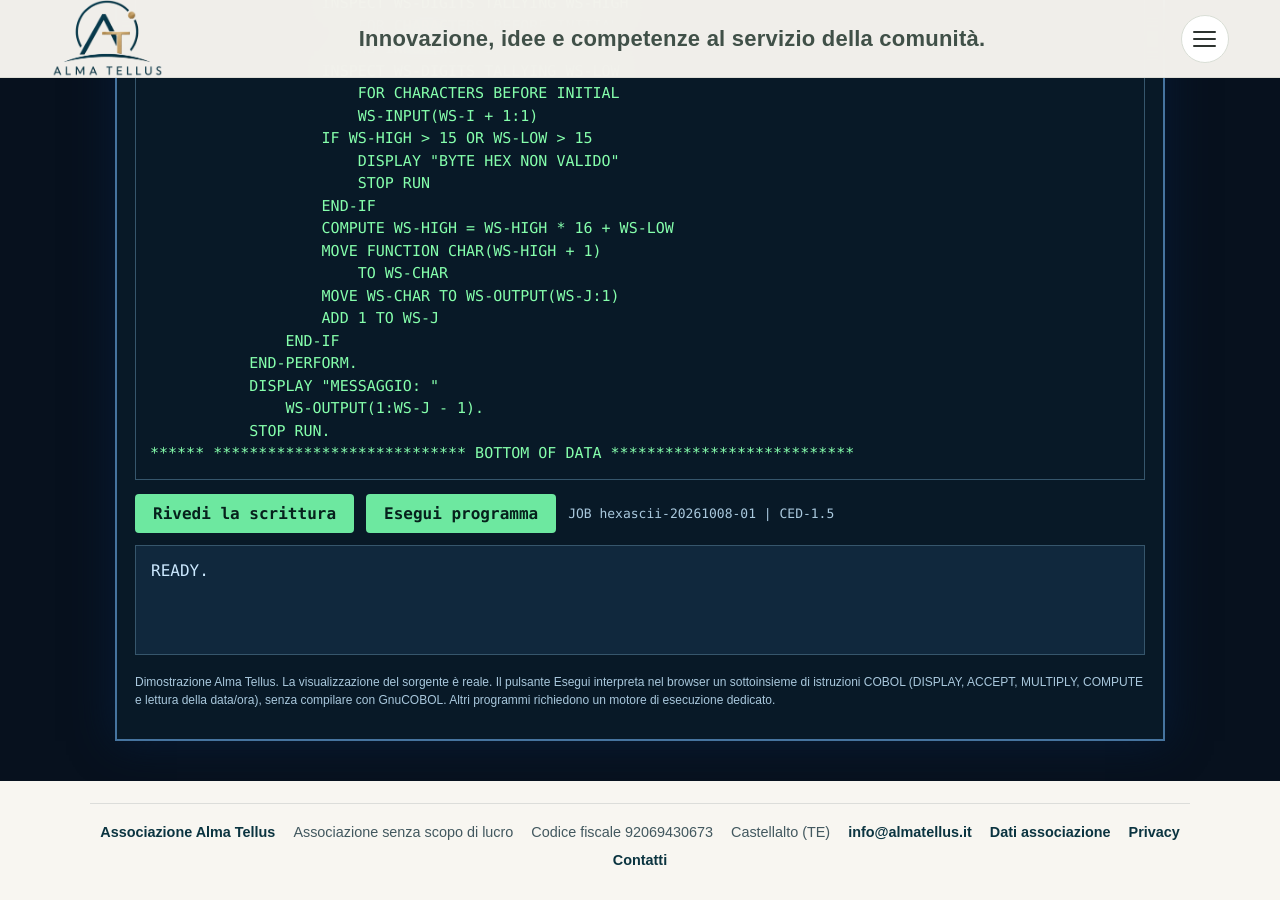
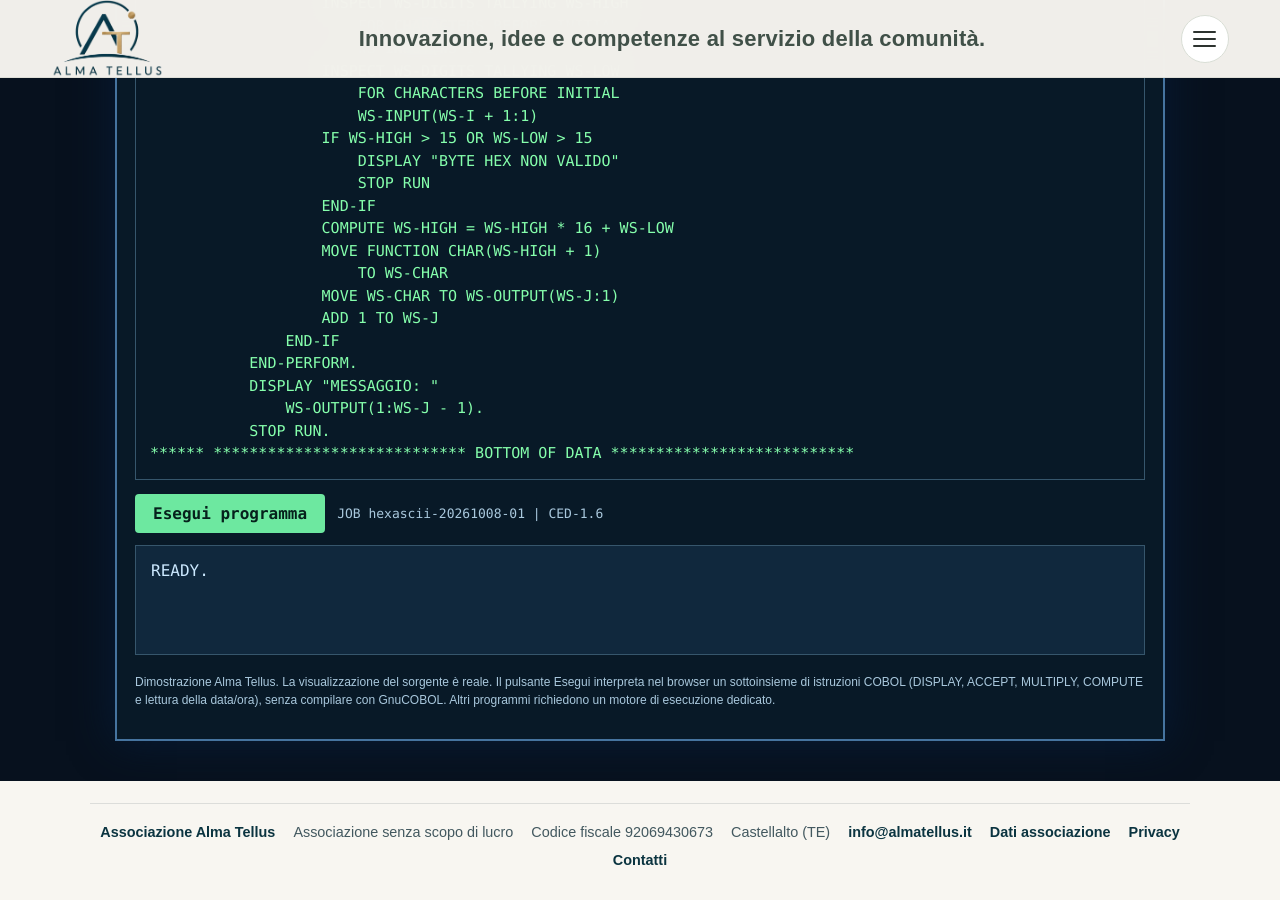
Before and after one commit to almatellus/almatellus.github.io, a Jekyll site: the page built from ced/index.html, in a window 1280 px wide and 900 px high, scrolled down 940 px. Built offline with Jekyll 4.4.1, drawn with Linux system fonts in a browser that asks for light colours; some of the changed lines change nothing that is shown.

Commit message:
Simplify CED interface and speed up COBOL typing animation

```diff
--- a/ced/index.html
+++ b/ced/index.html
@@ -33,7 +33,7 @@
 <pre id="editor" aria-label="Codice COBOL">****** ***************************** TOP OF DATA ******************************
             WAITING FOR INPUT...
 ****** **************************** BOTTOM OF DATA ***************************</pre>
-<div class="row"><button id="replay" disabled>Rivedi la scrittura</button><button id="execute" disabled>Esegui programma</button><span id="version" class="sub"></span></div>
+<div class="row"><button id="execute" disabled>Esegui programma</button><span id="version" class="sub"></span></div>
 <div class="run" id="console" aria-live="polite">READY.</div>
 <p class="small">Dimostrazione Alma Tellus. La visualizzazione del sorgente è reale. Il pulsante Esegui interpreta nel browser un sottoinsieme di istruzioni COBOL (DISPLAY, ACCEPT, MULTIPLY, COMPUTE e lettura della data/ora), senza compilare con GnuCOBOL. Altri programmi richiedono un motore di esecuzione dedicato.</p>
 </div>
@@ -42,7 +42,7 @@
 (function(){
 "use strict";
 const $=id=>document.getElementById(id);
-const runtimeVersion="CED-1.5";
+const runtimeVersion="CED-1.6";
 let last=null, active=null, timer=null, stepping=false;
 const endpoint="/ced/live.json";
 const pause=ms=>new Promise(r=>setTimeout(r,ms));
@@ -51,14 +51,14 @@
   const id=data.id;stepping=true;$("status").textContent="GENERAZIONE SORGENTE...";
   $("editor").textContent="****** ***************************** TOP OF DATA ******************************\n";
   $("console").textContent="READY.";
-  $("execute").disabled=true;$("replay").disabled=true;
+  $("execute").disabled=true;
   const all=lines(data.code);for(const line of all){
     if(!active||active.id!==id){stepping=false;return}
     $("editor").textContent+=line+"\n";
-    await pause(95);
+    await pause(30);
   }
   $("editor").textContent+="****** **************************** BOTTOM OF DATA ***************************";
-  stepping=false;$("status").textContent="SORGENTE PRONTO";$("replay").disabled=false;
+  stepping=false;$("status").textContent="SORGENTE PRONTO";
   $("execute").disabled=!isSupported(data.code);
 }
 function isSupported(code){
@@ -149,7 +149,7 @@
     }
   }catch(e){$("status").textContent="CONNESSIONE IN ATTESA"}
 }
-$("replay").addEventListener("click",()=>{if(active&&!stepping)animate(active)});
+
 $("execute").addEventListener("click",execute);
 check();setInterval(check,8000);
 })();
```
